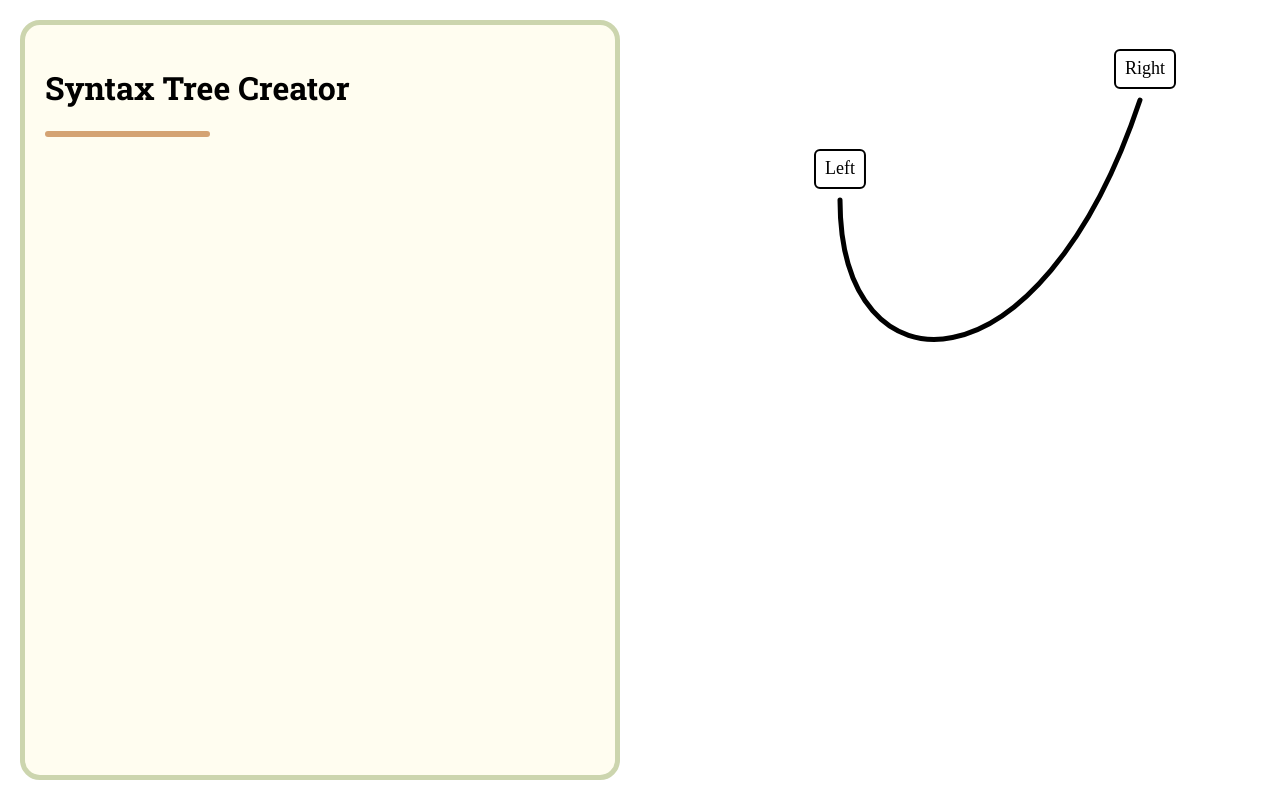
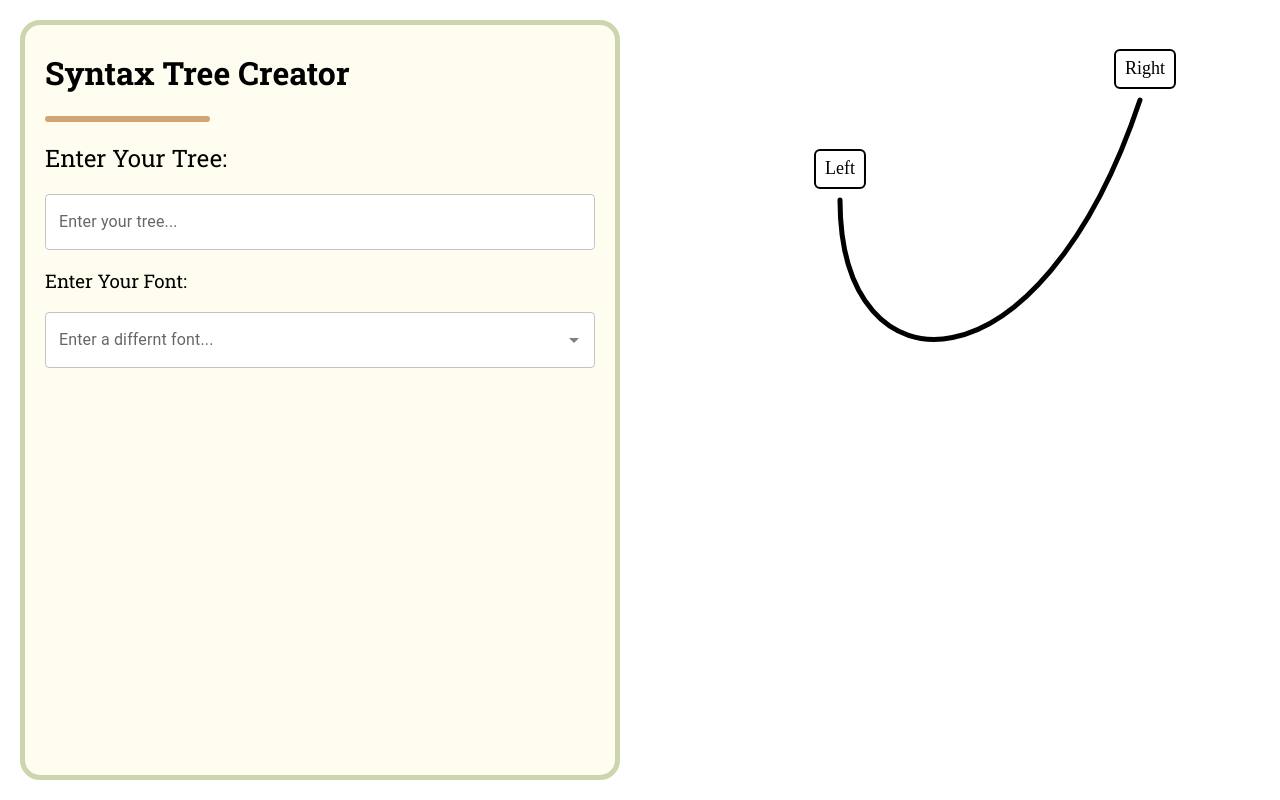
Before and after one commit to zroe1/syntax-tree, a React app: page / in a window 1280 px wide. Built offline with nearby package versions, Linux system fonts and the light colour scheme.

Commit message:
front end for adding fonts

```diff
--- a/package.json
+++ b/package.json
@@ -23,6 +23,9 @@
     "webpack-dev-server": "^5.0.4"
   },
   "dependencies": {
+    "@emotion/react": "^11.11.4",
+    "@emotion/styled": "^11.11.5",
+    "@mui/material": "^5.15.20",
     "@types/styled-components": "^5.1.34",
     "konva": "^9.3.12",
     "react": "^18.3.1",
--- a/src/sidebar/sidebarContainer.tsx
+++ b/src/sidebar/sidebarContainer.tsx
@@ -1,12 +1,91 @@
 import React from "react";
 import * as S from "./styled";
+import TextField from "@mui/material/TextField";
+import { FormControl, InputLabel, Select, MenuItem } from "@mui/material";
+import { useState } from "react";
+import Autocomplete from "@mui/material/Autocomplete";
+
+const fonts = [
+  ["Arial"], // Sans-serif
+  ["Verdana"], // Sans-serif
+  ["Helvetica"], // Sans-serif
+  ["Times New Roman"], // Serif
+  ["Georgia"], // Serif
+  ["Garamond"], // Serif
+  ["Courier New"], // Monospace
+  ["Lucida Console"], // Monospace
+  ["Comic Sans MS"], // Cursive
+  ["Brush Script MT"], // Script
+];
 
 function SidebarContainer() {
+  const [font, setFont] = useState("Arial");
+
+  const handleChange = (event: { target: { value: React.SetStateAction<string> } }) => {
+    setFont(event.target.value);
+  };
+
   return (
     <S.sideBarContainerDiv>
       <S.sidebarContainerInnerDiv>
         <S.sideBarTitle>Syntax Tree Creator</S.sideBarTitle>
         <S.divider />
+        <S.sideBarSubHeader>Enter Your Tree:</S.sideBarSubHeader>
+        <TextField
+          id="outlined-basic"
+          label="Enter your tree..."
+          variant="outlined"
+          sx={{
+            width: "100%",
+            backgroundColor: "white",
+
+            "& .MuiOutlinedInput-root": {
+              "&.Mui-focused fieldset": {
+                borderColor: "#d4a373",
+              },
+            },
+
+            "& .MuiInputLabel-root.Mui-focused": {
+              color: "black",
+            },
+
+            "& .MuiInputBase-input": {
+              backgroundColor: "white",
+            },
+          }}
+        />
+        <S.sideBarSmallSubHeader>Enter Your Font:</S.sideBarSmallSubHeader>
+        <Autocomplete
+          disablePortal
+          id="combo-box-demo"
+          options={fonts}
+          sx={{
+            width: "100%",
+            backgroundColor: "white", // Sets the background color of the container
+            "& .MuiOutlinedInput-root": {
+              width: "100%", // Ensures the input field itself also takes full width
+              backgroundColor: "white", // Ensures the input field has a white background
+              "&.Mui-focused fieldset": {
+                borderColor: "#d4a373",
+              },
+              "& fieldset": {
+                borderColor: "grey", // Optional: sets a default border color
+              },
+            },
+            "& .MuiInputLabel-root.Mui-focused": {
+              color: "black",
+            },
+            "& .MuiInputBase-input": {
+              backgroundColor: "white",
+            },
+            "& .MuiAutocomplete-popupIndicator": {
+              color: "grey", // Optional: Adjust the dropdown indicator color
+            },
+          }}
+          renderInput={(params) => (
+            <TextField {...params} label="Enter a differnt font..." variant="outlined" />
+          )}
+        />
       </S.sidebarContainerInnerDiv>
     </S.sideBarContainerDiv>
   );
--- a/src/sidebar/styled.ts
+++ b/src/sidebar/styled.ts
@@ -15,7 +15,7 @@ export const sidebarContainerInnerDiv = styled.div`
   width: 100%;
   height: 100%;
   background-color: #fffdf0;
-  padding: 20px;
+  padding: 5px 20px 10px 20px;
   border: 5px solid #ccd5ae;
   border-radius: 20px;
   box-sizing: border-box;
@@ -33,3 +33,15 @@ export const sideBarTitle = styled.h1`
   color: black;
   font-family: "Roboto Slab", serif;
 `;
+
+export const sideBarSubHeader = styled.h2`
+  color: black;
+  font-weight: 400;
+  font-family: "Roboto Slab", serif;
+`;
+
+export const sideBarSmallSubHeader = styled.h3`
+  color: black;
+  font-weight: 400;
+  font-family: "Roboto Slab", serif;
+`;
```
Also changed, not shown: 1 other file (tests, documents, lock files or other folders).
